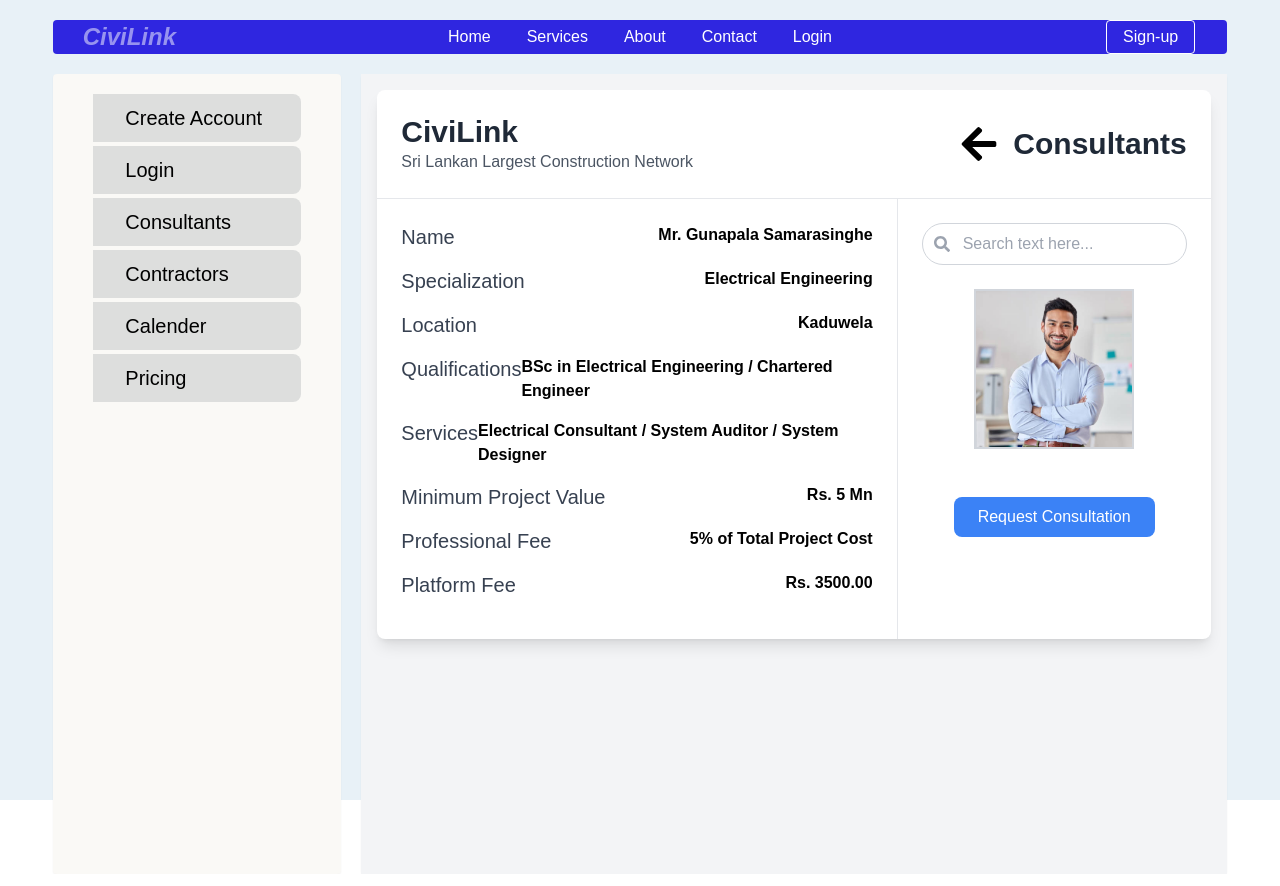
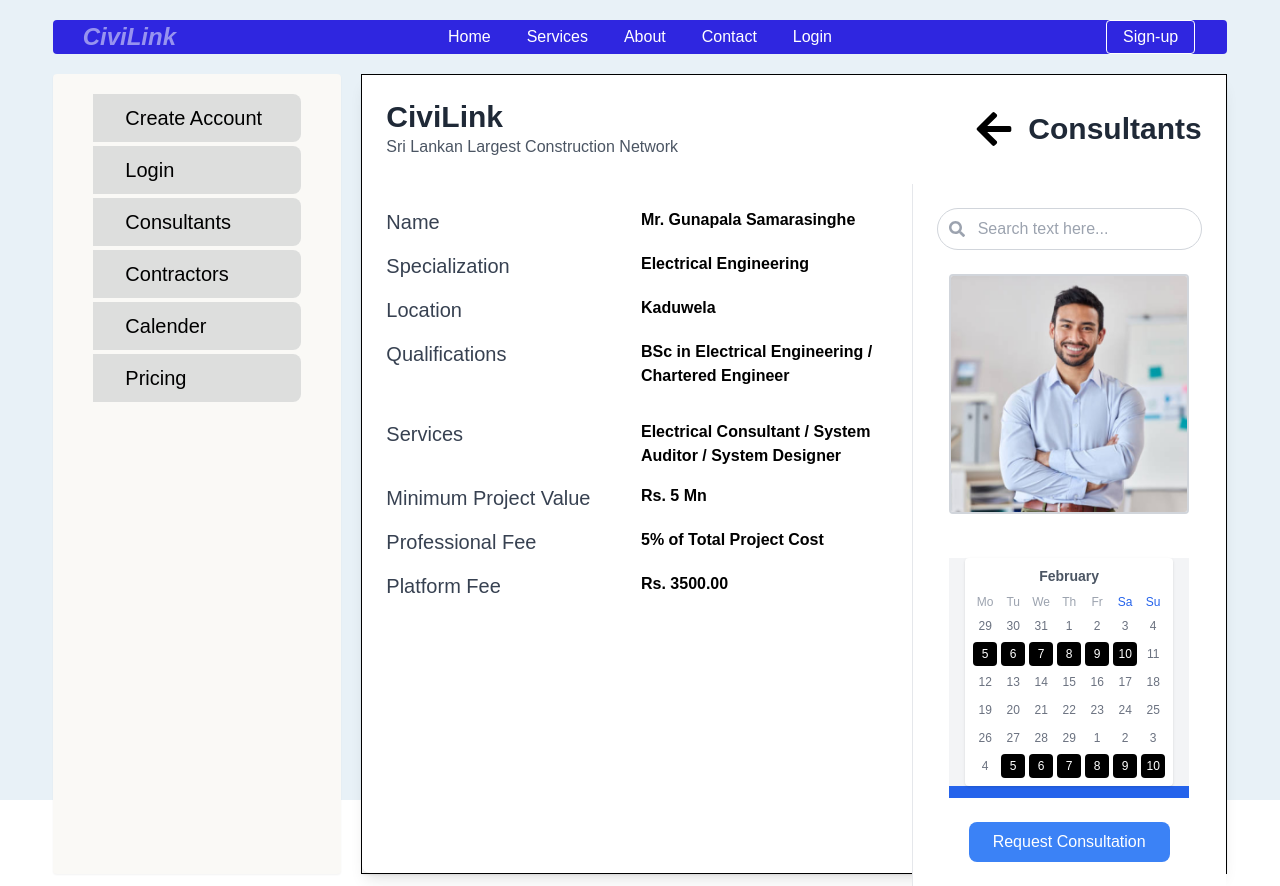
Before and after one commit to SDGP-09/CiviLink_Frontend_V1, a Next.js app: page /consultants in a window 1280 px wide. Built offline with nearby package versions, Linux system fonts and the light colour scheme.

Commit message:
calendar component and consultant profile

```diff
--- /dev/null
+++ b/app/components/SidebarCalendar/SidebarCalendar.tsx
@@ -0,0 +1,45 @@
+import React from "react";
+
+const SidebarCalendar = () => {
+  const days = [
+    [29, 30, 31, 1, 2, 3, 4],
+    [5, 6, 7, 8, 9, 10, 11],
+    [12, 13, 14, 15, 16, 17, 18],
+    [19, 20, 21, 22, 23, 24, 25],
+    [26, 27, 28, 29, 1, 2, 3],
+    [4, 5, 6, 7, 8, 9, 10],
+  ];
+
+  return (
+    <div className="flex justify-center items-center h-auto bg-gray-100">
+      <div className="p-2 bg-white rounded shadow">
+        <h2 className="text-center text-gray-600 font-semibold text-sm mb-2">
+          February
+        </h2>
+        <div className="grid grid-cols-7 gap-1 text-center">
+          <div className="text-gray-400 text-xs">Mo</div>
+          <div className="text-gray-400 text-xs">Tu</div>
+          <div className="text-gray-400 text-xs">We</div>
+          <div className="text-gray-400 text-xs">Th</div>
+          <div className="text-gray-400 text-xs">Fr</div>
+          <div className="text-blue-600 text-xs">Sa</div>
+          <div className="text-blue-600 text-xs">Su</div>
+          {days.flat().map((day, index) => (
+            <div
+              key={index}
+              className={`${
+                day === 5 || day === 6 || day === 7 || day === 8 || day === 9 || day === 10
+                  ? "bg-black text-white"
+                  : "text-gray-500"
+              } flex justify-center items-center h-6 w-6 text-xs rounded`}
+            >
+              {day}
+            </div>
+          ))}
+        </div>
+      </div>
+    </div>
+  );
+};
+
+export default SidebarCalendar;
--- /dev/null
+++ b/app/consultants/ConsultantLayout.tsx
@@ -0,0 +1,45 @@
+"use client";
+
+import React from "react";
+
+interface ConsultantLayoutProps {
+  children: React.ReactNode;
+  sidebar: React.ReactNode;
+}
+
+const ConsultantLayout: React.FC<ConsultantLayoutProps> = ({ children, sidebar }) => {
+  return (
+    <div className="bg-canvasWhite rounded-lg shadow-md flex flex-col h-full">
+      {/* Header Section */}
+      <header className="flex justify-between items-center p-6 border-b border-gray-200 bg-blue-50 rounded-t-lg">
+        <div className="flex items-center space-x-4">
+          <button className="text-gray-700 hover:text-gray-900">
+            <span className="text-2xl">←</span> {/* Back button */}
+          </button>
+          <div>
+            <h1 className="text-2xl font-bold text-gray-800">Consultant Profile</h1>
+            <p className="text-sm text-gray-600">
+              Detailed information about the consultant
+            </p>
+          </div>
+        </div>
+        <div>
+          <p className="text-gray-500 text-sm">CiviLink - Sri Lankan Largest Construction Network</p>
+        </div>
+      </header>
+
+      {/* Main Content Area */}
+      <div className="flex-grow flex flex-col md:flex-row">
+        {/* Left Content */}
+        <main className="flex-1 p-6">{children}</main>
+
+        {/* Right Sidebar */}
+        <aside className="w-full md:w-1/3 bg-gray-50 border-t md:border-t-0 md:border-l border-gray-200 p-6">
+          {sidebar}
+        </aside>
+      </div>
+    </div>
+  );
+};
+
+export default ConsultantLayout;
--- a/app/consultants/RequestConsultation.tsx
+++ b/app/consultants/RequestConsultation/page.tsx
@@ -3,7 +3,7 @@
 import React from "react";
 import { FaSearch, FaArrowLeft } from "react-icons/fa";
 
-const RequestConsultation = () => {
+const Page = () => {
   return (
     <div className="min-h-screen flex flex-col items-center p-4 bg-gray-100">
       <div className="bg-white rounded-lg shadow-lg w-full max-w-5xl">
@@ -132,4 +132,4 @@ const RequestConsultation = () => {
   );
 };
 
-export default RequestConsultation;
+export default Page;
--- a/app/consultants/calendar.tsx
+++ /dev/null
@@ -1,45 +0,0 @@
-import React from "react";
-
-const calendar = () => {
-  const days = [
-    [29, 30, 31, 1, 2, 3, 4],
-    [5, 6, 7, 8, 9, 10, 11],
-    [12, 13, 14, 15, 16, 17, 18],
-    [19, 20, 21, 22, 23, 24, 25],
-    [26, 27, 28, 29, 1, 2, 3],
-    [4, 5, 6, 7, 8, 9, 10],
-  ];
-
-  return (
-    <div className="flex justify-center items-center min-h-screen bg-gray-100">
-      <div className="p-4 bg-white rounded shadow">
-        <h2 className="text-center text-gray-600 font-semibold mb-4">
-          February
-        </h2>
-        <div className="grid grid-cols-7 gap-2 text-center">
-          <div className="text-gray-400">Mo</div>
-          <div className="text-gray-400">Tu</div>
-          <div className="text-gray-400">We</div>
-          <div className="text-gray-400">Th</div>
-          <div className="text-gray-400">Fr</div>
-          <div className="text-blue-600">Sa</div>
-          <div className="text-blue-600">Su</div>
-          {days.flat().map((day, index) => (
-            <div
-              key={index}
-              className={`${
-                day === 5 || day === 6 || day === 7 || day === 8 || day === 9 || day === 10
-                  ? "bg-black text-white"
-                  : "text-gray-500"
-              } flex justify-center items-center h-10 w-10 rounded`}
-            >
-              {day}
-            </div>
-          ))}
-        </div>
-      </div>
-    </div>
-  );
-};
-
-export default calendar;
--- a/app/consultants/consultantProfile.tsx
+++ b/app/consultants/consultantProfile.tsx
@@ -1,88 +1,91 @@
 "use client";
 
-import React from 'react';
-import { FaSearch, FaArrowLeft } from 'react-icons/fa'; // Left arrow icon
+import React from "react";
+import { FaSearch, FaArrowLeft } from "react-icons/fa"; // Left arrow icon
+import SidebarCalendar from "../components/SidebarCalendar/SidebarCalendar";
 
 const ConsultantProfile = () => {
   return (
-    <div className="min-h-screen flex flex-col items-center p-4 bg-gray-100">
-      <div className="bg-white rounded-lg shadow-lg w-full max-w-4xl">
-        <header className="p-6 border-b border-gray-200 flex justify-between items-center">
+    <div className="bg-white rounded-lg shadow-lg opacity-100 flex-1 w-full flex flex-col h-full">
+      {/* Header Section */}
+      <header className="p-6 border-b border-white flex justify-between items-center">
         <div>
           <h1 className="text-3xl font-bold text-gray-800">CiviLink</h1>
           <p className="text-gray-600">Sri Lankan Largest Construction Network</p>
         </div>
         <div className="flex items-center">
           <button className="text-black mr-4">
-              <FaArrowLeft className="text-black text-4xl transform scale-110" /> {/* Larger and fat arrowhead */}
+            <FaArrowLeft className="text-black text-4xl transform scale-110" />
           </button>
           <p className="text-3xl font-bold text-gray-800">Consultants</p>
         </div>
       </header>
 
+      {/* Main Content Section */}
       <div className="flex flex-col md:flex-row">
-          {/* Left Content */}
+        {/* Left Content: Consultant Details */}
         <div className="p-6 flex-1">
-            <div className="mb-4 flex justify-between">
-              <h2 className="text-xl  text-gray-700">Name</h2> {/* Normal color */}
-              <p className="text-black font-semibold">Mr. Gunapala Samarasinghe</p> {/* Black color */}
-            </div>
-            <div className="mb-4 flex justify-between">
-              <h2 className="text-xl  text-gray-700">Specialization</h2> {/* Normal color */}
-              <p className="text-black font-semibold">Electrical Engineering</p> {/* Black color */}
-            </div>
-            <div className="mb-4 flex justify-between">
-              <h2 className="text-xl  text-gray-700">Location</h2> {/* Normal color */}
-              <p className="text-black font-semibold">Kaduwela</p> {/* Black color */}
-            </div>
-            <div className="mb-4 flex justify-between">
-              <h2 className="text-xl  text-gray-700">Qualifications</h2> {/* Normal color */}
-              <p className="text-black font-semibold">BSc in Electrical Engineering / Chartered Engineer</p> {/* Black color */}
-            </div>
-            <div className="mb-4 flex justify-between">
-              <h2 className="text-xl  text-gray-700">Services</h2> {/* Normal color */}
-              <p className="text-black font-semibold">Electrical Consultant / System Auditor / System Designer</p> {/* Black color */}
-            </div>
-            <div className="mb-4 flex justify-between">
-              <h2 className="text-xl  text-gray-700">Minimum Project Value</h2> {/* Normal color */}
-              <p className="text-black font-semibold">Rs. 5 Mn</p> {/* Black color */}
-            </div>
-            <div className="mb-4 flex justify-between">
-              <h2 className="text-xl  text-gray-700">Professional Fee</h2> {/* Normal color */}
-              <p className="text-black font-semibold">5% of Total Project Cost</p> {/* Black color */}
-            </div>
-            <div className="mb-4 flex justify-between">
-              <h2 className="text-xl  text-gray-700">Platform Fee</h2> {/* Normal color */}
-              <p className="text-black font-semibold">Rs. 3500.00</p> {/* Black color */}
+          <div className="grid grid-cols-2 gap-y-4 gap-x-2">
+            <p className="text-xl text-gray-700">Name</p>
+            <p className="text-black font-semibold">Mr. Gunapala Samarasinghe</p>
+
+            <p className="text-xl text-gray-700">Specialization</p>
+            <p className="text-black font-semibold">Electrical Engineering</p>
+
+            <p className="text-xl text-gray-700">Location</p>
+            <p className="text-black font-semibold">Kaduwela</p>
+
+            <p className="text-xl text-gray-700">Qualifications</p>
+            <p className="text-black font-semibold mb-4">
+              BSc in Electrical Engineering / Chartered Engineer
+            </p>
+
+            <p className="text-xl text-gray-700">Services</p>
+            <p className="text-black font-semibold">
+              Electrical Consultant / System Auditor / System Designer
+            </p>
+
+            <p className="text-xl text-gray-700">Minimum Project Value</p>
+            <p className="text-black font-semibold">Rs. 5 Mn</p>
+
+            <p className="text-xl text-gray-700">Professional Fee</p>
+            <p className="text-black font-semibold">5% of Total Project Cost</p>
+
+            <p className="text-xl text-gray-700">Platform Fee</p>
+            <p className="text-black font-semibold">Rs. 3500.00</p>
           </div>
         </div>
 
-          {/* Right Content */}
-          <div className="p-6 flex flex-col items-center md:border-l border-gray-200">
+        {/* Right Content: Profile Picture, Calendar, Search, and Button */}
+        <div className="p-6 flex flex-col items-center md:border-l border-gray-200 bg-white">
           {/* Search Bar */}
           <div className="mb-6 w-full max-w-xs relative">
             <input
               type="text"
               placeholder="Search text here..."
-                className="w-full px-4 py-2 border border-gray-300 rounded-full focus:outline-none focus:ring-2 focus:ring-blue-500 pl-10 "
+              className="w-full px-4 py-2 border border-gray-300 rounded-full focus:outline-none focus:ring-2 focus:ring-blue-500 pl-10"
             />
             <FaSearch className="absolute left-3 top-1/2 transform -translate-y-1/2 text-gray-400" />
           </div>
 
-            {/* Consultant Picture (Square Border) */}
+          {/* Consultant Picture */}
+          <div className="mb-6">
             <img
               src="/image 1.png"
               alt="Consultant"
-              className="mb-6 w-40 h-40 object-cover border-2 border-gray-300"
+              className="w-60 h-60 object-cover border-2 border-gray-300 rounded"
             />
+          </div>
+
+          {/* Calendar */}
+          <div className="w-60 h-60 bg-blue-600 mt-5">
+            <SidebarCalendar />
+          </div>
 
           {/* Request Consultation Button */}
-            <button
-              className="mt-6 px-6 py-2 bg-blue-500 text-white rounded-lg hover:bg-blue-600"
-            >
+          <button className="mt-6 px-6 py-2 bg-blue-500 text-white rounded-lg hover:bg-blue-600">
             Request Consultation
           </button>
-          </div>
         </div>
       </div>
     </div>
--- a/app/consultants/page.tsx
+++ b/app/consultants/page.tsx
@@ -1,17 +1,14 @@
-import React from 'react';
-
-import ConsultantProfile from '../consultants/consultantProfile';
-// import RequestConsultation from '../consultants/requestConsultation';
-//import calendar from "../consultants/calendar";
-
+import React from "react";
+import ConsultantProfile from "./consultantProfile";
 
 function Page() {
-    return (
-
+  return (
+    <>
+      <div className="w-full h-full border border-black bg-white">
         <ConsultantProfile />
-        // <RequestConsultation />
-        // <calendar />
-    );
+      </div>
+    </>
+  );
 }
 
 export default Page;
```
Lines whose indentation alone changed are shown as unchanged.
